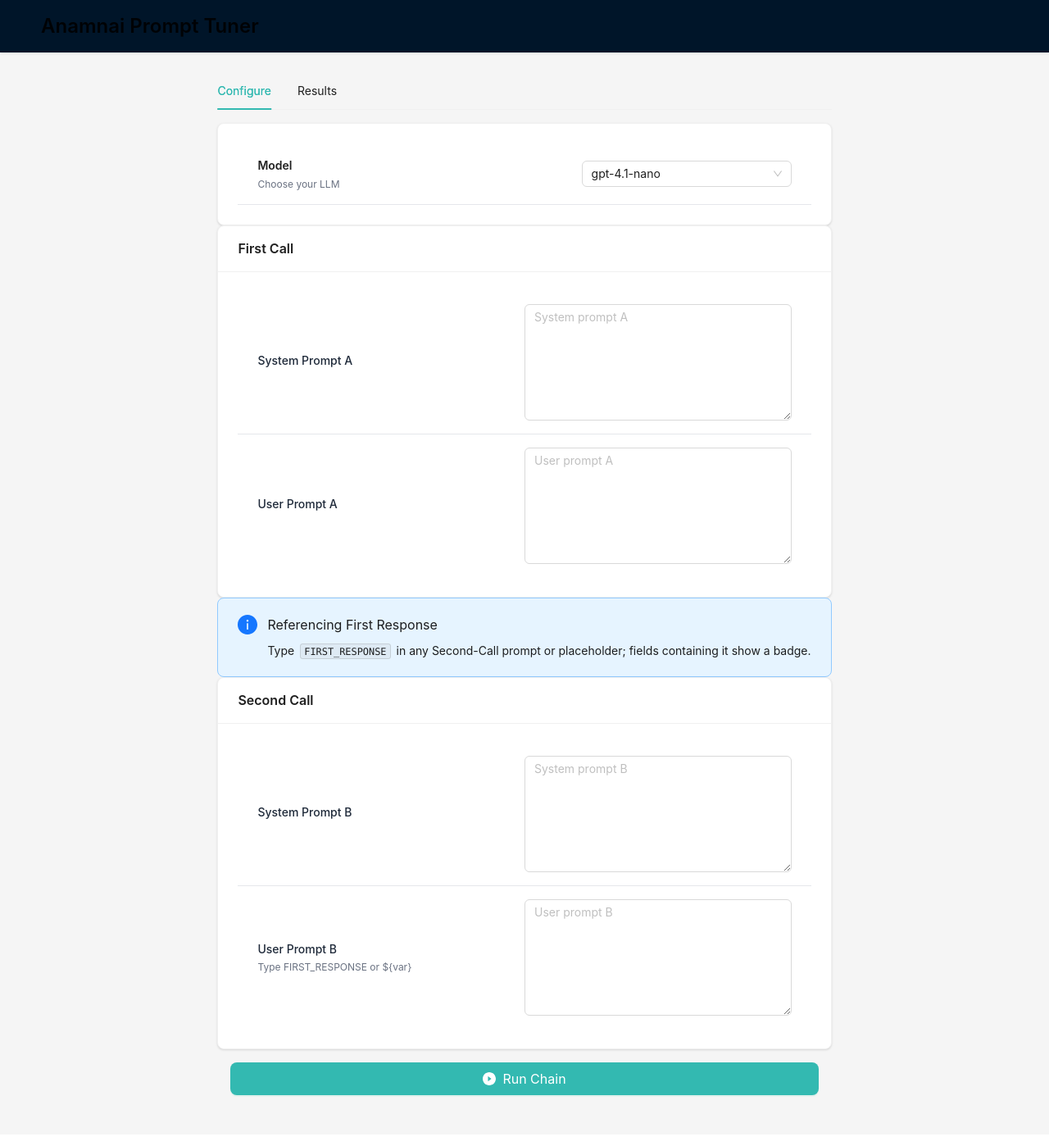
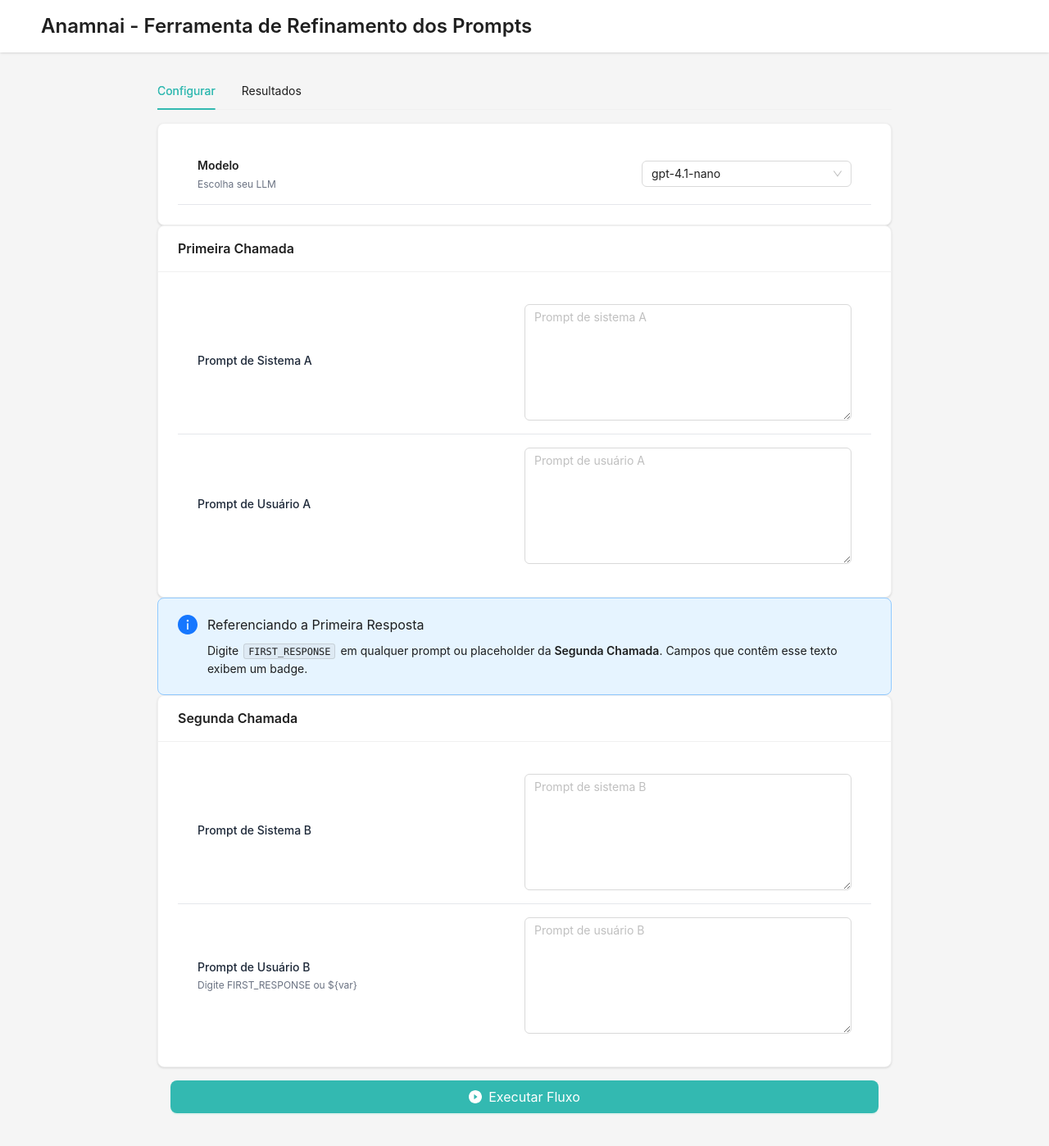
Before and after one commit to calebe-matias/prompt-refiner-tool, a Next.js app: page / in a window 1280 px wide. Shown: the top 1398 px of the page at 82% size. Built offline with nearby package versions, Linux system fonts and the light colour scheme.

Commit message:
feat: Traduz pro português

```diff
--- a/app/page.tsx
+++ b/app/page.tsx
@@ -15,7 +15,11 @@ import {
   Alert,
   Badge,
 } from 'antd';
-import { LoadingOutlined, PlayCircleFilled } from '@ant-design/icons';
+import {
+  LoadingOutlined,
+  PlayCircleFilled,
+  InfoCircleOutlined,
+} from '@ant-design/icons';
 
 const { Header, Content } = Layout;
 const { TextArea } = Input;
@@ -29,12 +33,6 @@ const MODELS = [
   'o3-mini',
 ] as const;
 type ModelType = typeof MODELS[number];
-
-interface RunResponse {
-  first: string;
-  second: string;
-  error?: string;
-}
 
 function SettingRow({
   label,
@@ -61,9 +59,7 @@ function SettingRow({
           <div className="text-xs text-gray-500">{description}</div>
         )}
       </div>
-      <div className="flex justify-start md:justify-end items-center gap-2">
-        {children}
-      </div>
+      <div className="flex justify-start md:justify-end items-center gap-2">{children}</div>
     </div>
   );
 }
@@ -71,6 +67,7 @@ function SettingRow({
 export default function Home() {
   const [activeTab, setActiveTab] = useState<'config' | 'results'>('config');
   const [messageApi, contextHolder] = message.useMessage();
+
   // Prompts
   const [model, setModel] = useState<ModelType>(MODELS[0]);
   const [sysA, setSysA] = useState('');
@@ -83,7 +80,7 @@ export default function Home() {
   const [resp2, setResp2] = useState('');
   const [loading, setLoading] = useState(false);
 
-  // Placeholders A
+  // Placeholders da Primeira Chamada (A)
   const [phSysA, setPhSysA] = useState<string[]>([]);
   const [phUserA, setPhUserA] = useState<string[]>([]);
   const [valsA, setValsA] = useState<Record<string, string>>({});
@@ -112,7 +109,7 @@ export default function Home() {
     });
   }, [phSysA, phUserA]);
 
-  // Placeholders B
+  // Placeholders da Segunda Chamada (B)
   const [phSysB, setPhSysB] = useState<string[]>([]);
   const [phUserB, setPhUserB] = useState<string[]>([]);
   const [valsB, setValsB] = useState<Record<string, string>>({});
@@ -143,14 +140,14 @@ export default function Home() {
 
   async function runChain() {
     if (!sysA.trim() && !userA.trim()) {
-      return messageApi.error('First prompts cannot be empty');
+      return messageApi.error('Os prompts iniciais não podem ficar vazios');
     }
     setLoading(true);
     setResp1('');
     setResp2('');
 
     try {
-      // 1. Replace A-placeholders locally
+      // 1. Substituir placeholders A
       let pSysA = sysA, pUserA = userA;
       Object.entries(valsA).forEach(([k, v]) => {
         const re = new RegExp(`\\$\\{${k}\\}`, 'g');
@@ -158,7 +155,7 @@ export default function Home() {
         pUserA = pUserA.replace(re, v);
       });
 
-      // 2. Call API with raw B-prompts and valsB
+      // 2. Chamar API com prompts B e valsB
       const res = await fetch('/api/run', {
         method: 'POST',
         headers: { 'Content-Type': 'application/json' },
@@ -171,13 +168,13 @@ export default function Home() {
           valsB,
         }),
       });
-      const data = (await res.json()) as RunResponse;
+      const data = await res.json() as RunResponse;
       if (data.error) throw new Error(data.error);
 
       setResp1(data.first);
       setResp2(data.second);
       messageApi.success(
-        `Done—A:${phSysA.length + phUserA.length}, B:${phSysB.length + phUserB.length}`,
+        `Concluído — A: ${phSysA.length + phUserA.length}, B: ${phSysB.length + phUserB.length}`,
         2
       );
       setActiveTab('results');
@@ -190,74 +187,61 @@ export default function Home() {
 
   const configureTab = (
     <>
-      {/* Model selector */}
-      <Card
-        className="rounded-2xl shadow-sm mb-6"
-        style={{ background: 'white' }}
-      >
+      {/* Seletor de Modelo */}
+      <Card className="rounded-2xl shadow-sm mb-6" style={{ background: 'white' }}>
         <SettingRow
           bottomBorder
-          label={<Text strong>Model</Text>}
-          description="Choose your LLM"
+          label={<Text strong>Modelo</Text>}
+          description="Escolha seu LLM"
         >
           <Select
             value={model}
             onChange={setModel}
             className="w-full sm:w-64"
           >
-            {MODELS.map((m) => (
-              <Option key={m} value={m}>
-                {m}
-              </Option>
+            {MODELS.map(m => (
+              <Option key={m} value={m}>{m}</Option>
             ))}
           </Select>
         </SettingRow>
       </Card>
 
-      {/* First Call */}
-      <Card
-        title="First Call"
-        className="rounded-2xl shadow-sm mb-6"
-        style={{ background: 'white' }}
-      >
-        <SettingRow bottomBorder label="System Prompt A">
+      {/* Primeira Chamada */}
+      <Card title="Primeira Chamada" className="rounded-2xl shadow-sm mb-6" style={{ background: 'white' }}>
+        <SettingRow bottomBorder label="Prompt de Sistema A">
           <TextArea
             rows={6}
             value={sysA}
-            onChange={(e) => setSysA(e.target.value)}
-            placeholder="System prompt A"
+            onChange={e => setSysA(e.target.value)}
+            placeholder="Prompt de sistema A"
           />
         </SettingRow>
-        <SettingRow label="User Prompt A">
+        <SettingRow label="Prompt de Usuário A">
           <TextArea
             rows={6}
             value={userA}
-            onChange={(e) => setUserA(e.target.value)}
-            placeholder="User prompt A"
+            onChange={e => setUserA(e.target.value)}
+            placeholder="Prompt de usuário A"
           />
         </SettingRow>
       </Card>
 
-      {/* First-Call Placeholders */}
+      {/* Placeholders da Primeira Chamada */}
       {(phSysA.length || phUserA.length) > 0 && (
         <Card
-          title="First-Call Placeholders"
+          title="Espaços Reservados da Primeira Chamada"
           className="rounded-2xl shadow-sm mb-6"
           style={{ background: 'transparent' }}
         >
           {phSysA.length > 0 && (
             <>
-              <Text strong className="text-teal-500">
-                System A
-              </Text>
-              {phSysA.map((ph) => (
-                <SettingRow key={ph} bottomBorder label={`Value for \`${ph}\``}>
+              <Text strong className="text-teal-500">Sistema A</Text>
+              {phSysA.map(ph => (
+                <SettingRow key={ph} bottomBorder label={`Valor para \`${ph}\``}>
                   <TextArea
                     rows={2}
                     value={valsA[ph]}
-                    onChange={(e) =>
-                      setValsA((p) => ({ ...p, [ph]: e.target.value }))
-                    }
+                    onChange={e => setValsA(p => ({ ...p, [ph]: e.target.value }))}
                     placeholder={ph}
                     className="border-none bg-transparent w-full sm:w-64"
                   />
@@ -267,17 +251,13 @@ export default function Home() {
           )}
           {phUserA.length > 0 && (
             <>
-              <Text strong className="text-teal-500 mt-4">
-                User A
-              </Text>
-              {phUserA.map((ph) => (
-                <SettingRow key={ph} bottomBorder label={`Value for \`${ph}\``}>
+              <Text strong className="text-teal-500 mt-4">Usuário A</Text>
+              {phUserA.map(ph => (
+                <SettingRow key={ph} bottomBorder label={`Valor para \`${ph}\``}>
                   <TextArea
                     rows={2}
                     value={valsA[ph]}
-                    onChange={(e) =>
-                      setValsA((p) => ({ ...p, [ph]: e.target.value }))
-                    }
+                    onChange={e => setValsA(p => ({ ...p, [ph]: e.target.value }))}
                     placeholder={ph}
                     className="border-none bg-transparent w-full sm:w-64"
                   />
@@ -288,13 +268,14 @@ export default function Home() {
         </Card>
       )}
 
-      {/* FIRST_RESPONSE usage */}
+      {/* Instruções FIRST_RESPONSE */}
       <Alert
-        message="Referencing First Response"
+        message="Referenciando a Primeira Resposta"
         description={
           <>
-            Type <Text code>FIRST_RESPONSE</Text> in any Second-Call prompt or
-            placeholder; fields containing it show a badge.
+            Digite <Text code>FIRST_RESPONSE</Text> em qualquer prompt ou
+            placeholder da <Text strong>Segunda Chamada</Text>. Campos que
+            contêm esse texto exibem um badge.
           </>
         }
         type="info"
@@ -302,22 +283,15 @@ export default function Home() {
         className="mb-4"
       />
 
-      {/* Second Call */}
-      <Card
-        title="Second Call"
-        className="rounded-2xl shadow-sm mb-6"
-        style={{ background: 'white' }}
-      >
+      {/* Segunda Chamada */}
+      <Card title="Segunda Chamada" className="rounded-2xl shadow-sm mb-6" style={{ background: 'white' }}>
         <SettingRow
           bottomBorder
           label={
             <>
-              System Prompt B{' '}
+              Prompt de Sistema B{' '}
               {sysB.includes('FIRST_RESPONSE') && (
-                <Badge
-                  count="FIRST_RESPONSE"
-                  style={{ backgroundColor: '#33B9B1' }}
-                />
+                <Badge count="FIRST_RESPONSE" style={{ backgroundColor: '#33B9B1' }} />
               )}
             </>
           }
@@ -325,65 +299,53 @@ export default function Home() {
           <TextArea
             rows={6}
             value={sysB}
-            onChange={(e) => setSysB(e.target.value)}
-            placeholder="System prompt B"
+            onChange={e => setSysB(e.target.value)}
+            placeholder="Prompt de sistema B"
           />
         </SettingRow>
         <SettingRow
           label={
             <>
-              User Prompt B{' '}
+              Prompt de Usuário B{' '}
               {userB.includes('FIRST_RESPONSE') && (
-                <Badge
-                  count="FIRST_RESPONSE"
-                  style={{ backgroundColor: '#33B9B1' }}
-                />
+                <Badge count="FIRST_RESPONSE" style={{ backgroundColor: '#33B9B1' }} />
               )}
             </>
           }
-          description="Type FIRST_RESPONSE or ${var}"
+          description="Digite FIRST_RESPONSE ou ${var}"
         >
           <TextArea
             rows={6}
             value={userB}
-            onChange={(e) => setUserB(e.target.value)}
-            placeholder="User prompt B"
+            onChange={e => setUserB(e.target.value)}
+            placeholder="Prompt de usuário B"
           />
         </SettingRow>
       </Card>
 
-      {/* Second-Call Placeholders */}
+      {/* Placeholders da Segunda Chamada */}
       {(phSysB.length || phUserB.length) > 0 && (
         <Card
-          title="Second-Call Placeholders"
+          title="Espaços Reservados da Segunda Chamada"
           className="rounded-2xl shadow-sm mb-6"
           style={{ background: 'transparent' }}
         >
           {phSysB.length > 0 && (
             <>
-              <Text strong className="text-teal-500">
-                System B
-              </Text>
-              {phSysB.map((ph) => (
-                <SettingRow key={ph} bottomBorder label={`Value for \`${ph}\``}>
+              <Text strong className="text-teal-500">Sistema B</Text>
+              {phSysB.map(ph => (
+                <SettingRow key={ph} bottomBorder label={`Valor para \`${ph}\``}>
                   <TextArea
                     rows={2}
                     value={valsB[ph]}
-                    onChange={(e) =>
-                      setValsB((p) => ({ ...p, [ph]: e.target.value }))
-                    }
+                    onChange={e => setValsB(p => ({ ...p, [ph]: e.target.value }))}
                     placeholder={ph}
                     className={`border-none bg-transparent w-full sm:w-64 ${
-                      (valsB[ph] ?? '').includes('FIRST_RESPONSE')
-                        ? 'ring-2 ring-teal-500'
-                        : ''
+                      (valsB[ph] ?? '').includes('FIRST_RESPONSE') ? 'ring-2 ring-teal-500' : ''
                     }`}
                   />
                   {(valsB[ph] ?? '').includes('FIRST_RESPONSE') && (
-                    <Badge
-                      count="FIRST_RESPONSE"
-                      style={{ backgroundColor: '#33B9B1' }}
-                    />
+                    <Badge count="FIRST_RESPONSE" style={{ backgroundColor: '#33B9B1' }} />
                   )}
                 </SettingRow>
               ))}
@@ -391,29 +353,20 @@ export default function Home() {
           )}
           {phUserB.length > 0 && (
             <>
-              <Text strong className="text-teal-500 mt-4">
-                User B
-              </Text>
-              {phUserB.map((ph) => (
-                <SettingRow key={ph} bottomBorder label={`Value for \`${ph}\``}>
+              <Text strong className="text-teal-500 mt-4">Usuário B</Text>
+              {phUserB.map(ph => (
+                <SettingRow key={ph} bottomBorder label={`Valor para \`${ph}\``}>
                   <TextArea
                     rows={2}
                     value={valsB[ph]}
-                    onChange={(e) =>
-                      setValsB((p) => ({ ...p, [ph]: e.target.value }))
-                    }
+                    onChange={e => setValsB(p => ({ ...p, [ph]: e.target.value }))}
                     placeholder={ph}
                     className={`border-none bg-transparent w-full sm:w-64 ${
-                      (valsB[ph] ?? '').includes('FIRST_RESPONSE')
-                        ? 'ring-2 ring-teal-500'
-                        : ''
+                      (valsB[ph] ?? '').includes('FIRST_RESPONSE') ? 'ring-2 ring-teal-500' : ''
                     }`}
                   />
                   {(valsB[ph] ?? '').includes('FIRST_RESPONSE') && (
-                    <Badge
-                      count="FIRST_RESPONSE"
-                      style={{ backgroundColor: '#33B9B1' }}
-                    />
+                    <Badge count="FIRST_RESPONSE" style={{ backgroundColor: '#33B9B1' }} />
                   )}
                 </SettingRow>
               ))}
@@ -422,7 +375,7 @@ export default function Home() {
         </Card>
       )}
 
-      {/* Run */}
+      {/* Botão de execução */}
       <div className="px-4 mb-6">
         <Button
           type="primary"
@@ -434,15 +387,16 @@ export default function Home() {
           className="rounded-full mt-4"
           style={{ background: '#33B9B1', border: 'none' }}
         >
-          Run Chain
+          Executar Fluxo
         </Button>
       </div>
     </>
   );
 
+  // Aba de resultados
   const resultsTab = (
     <Card
-      title="Results"
+      title="Resultados"
       className="rounded-2xl shadow-sm my-6"
       style={{ background: 'white' }}
     >
@@ -466,23 +420,22 @@ export default function Home() {
 
   return (
     <ConfigProvider theme={{ token: { colorPrimary: '#33B9B1' } }}>
-      {/* Provider for Antd messages (toasts) */}
+      {/* Contexto de mensagens */}
       {contextHolder}
-      {/* Main Layout */}
       <Layout className="min-h-screen bg-white">
-        <Header className="bg-white shadow-sm px-6 flex items-center">
+        <Header className="bg-white shadow-sm px-6 flex items-center" style={{ backgroundColor: 'white' }}>
           <Title level={3} className="!m-0 text-[#33B9B1]">
-            Anamnai Prompt Tuner
+            Anamnai - Ferramenta de Refinamento dos Prompts
           </Title>
         </Header>
         <Content className="py-6 px-4 md:px-0 max-w-4xl mx-auto">
           <Tabs
             activeKey={activeTab}
-            onChange={(key) => setActiveTab(key as 'config' | 'results')}
+            onChange={key => setActiveTab(key as 'config' | 'results')}
             className="mb-6"
             items={[
-              { key: 'config', label: 'Configure', children: configureTab },
-              { key: 'results', label: 'Results', children: resultsTab },
+              { key: 'config', label: 'Configurar', children: configureTab },
+              { key: 'results', label: 'Resultados', children: resultsTab },
             ]}
           />
         </Content>
```
